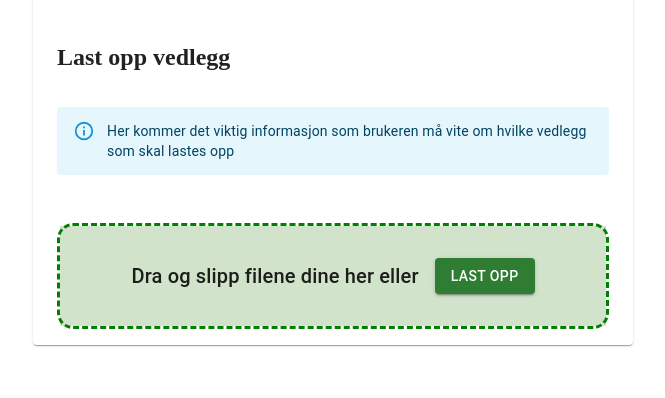
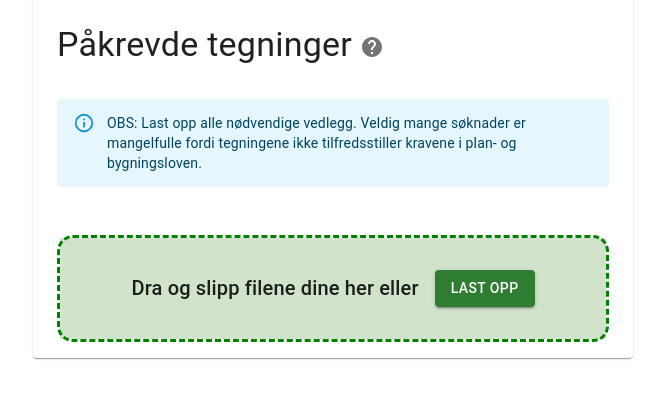
Before and after one commit to kartAI/CADAiD-webapp, a React (Create React App) app: page / in a window 1280 px wide. Shown: the top 398 px of the page, without its empty margins (307-972 px from the left). Built offline with nearby package versions, Linux system fonts and the light colour scheme.

Commit message:
adds dialog to header

```diff
--- a/src/App.tsx
+++ b/src/App.tsx
@@ -1,5 +1,6 @@
 import DroppableBox from './Components/DragDropBox';
 import Header from './Components/Header';
+import Checklist from './Components/Checklist';
 import UploadedFileList from './Components/UploadedList';
 import InfoBox from './Components/InformationBox';
 import { DragDropContext } from 'react-beautiful-dnd';
@@ -16,6 +17,9 @@ function App() {
         <Grid item xs={12} mt={2}>
           <Header/>
         </Grid>
+        <Grid item xs={12}>
+          <Checklist/>
+        </Grid>
         <Grid item xs={12} mb={4}>
           <InfoBox/>
         </Grid>
--- /dev/null
+++ b/src/Components/Checklist.tsx
@@ -0,0 +1,7 @@
+import Box from '@mui/system/Box';
+
+export default function Checklist() {
+    return(
+        <Box></Box>
+    );
+}
--- a/src/Components/Header.tsx
+++ b/src/Components/Header.tsx
@@ -1,9 +1,53 @@
-import { Box } from "@mui/material";
+import React from "react";
+import { Box, IconButton, Typography, Dialog, DialogContent, DialogTitle, } from "@mui/material";
+import HelpIcon from "@mui/icons-material/Help";
+import CloseIcon from '@mui/icons-material/Close';
 
-const headercontent = "Last opp vedlegg";
+const headercontent = "Påkrevde tegninger";
+
+const dialogcontent = "FasadeTegning, Snitt, Plantegning, Situasjonskart"
 
 export default function Header() {
-    return(
-        <Box component="section"><h1>{headercontent}</h1></Box>
+    const [open, setOpen] = React.useState(false);
+
+    const handleClickOpen = () => {
+        setOpen(true);
+    };
+
+    const handleClose = () => {
+        setOpen(false);
+    };
+
+    return (
+        <Box component="section">
+            <Typography variant='h4' >
+                {headercontent}
+                <IconButton onClick={handleClickOpen}>
+                    <HelpIcon />
+                </IconButton>
+                <Dialog onClose={handleClose} open={open}>
+                    <DialogTitle sx={{ m: 0, p: 2 }}>
+                        Påkrevde tegninger
+                    </DialogTitle>
+                    <IconButton
+                        aria-label="close"
+                        onClick={handleClose}
+                        sx={{
+                            position: 'absolute',
+                            right: 8,
+                            top: 8,
+                            color: (theme) => theme.palette.grey[500],
+                        }}
+                    >
+                        <CloseIcon />
+                    </IconButton>
+                    <DialogContent dividers>
+                        <Typography gutterBottom>
+                            {dialogcontent}
+                        </Typography>
+                    </DialogContent>
+                </Dialog>
+            </Typography>
+        </Box>
     );
 }
--- a/src/Components/InformationBox.tsx
+++ b/src/Components/InformationBox.tsx
@@ -3,6 +3,6 @@ import Alert from "@mui/material/Alert";
 
 export default function InfoBox() {
     return(
-       <Alert severity="info">Her kommer det viktig informasjon som brukeren må vite om hvilke vedlegg som skal lastes opp</Alert>
+       <Alert severity="info">OBS: Last opp alle nødvendige vedlegg. Veldig mange søknader er mangelfulle fordi tegningene ikke tilfredsstiller kravene i plan- og bygningsloven.</Alert>
     );
 }
```
